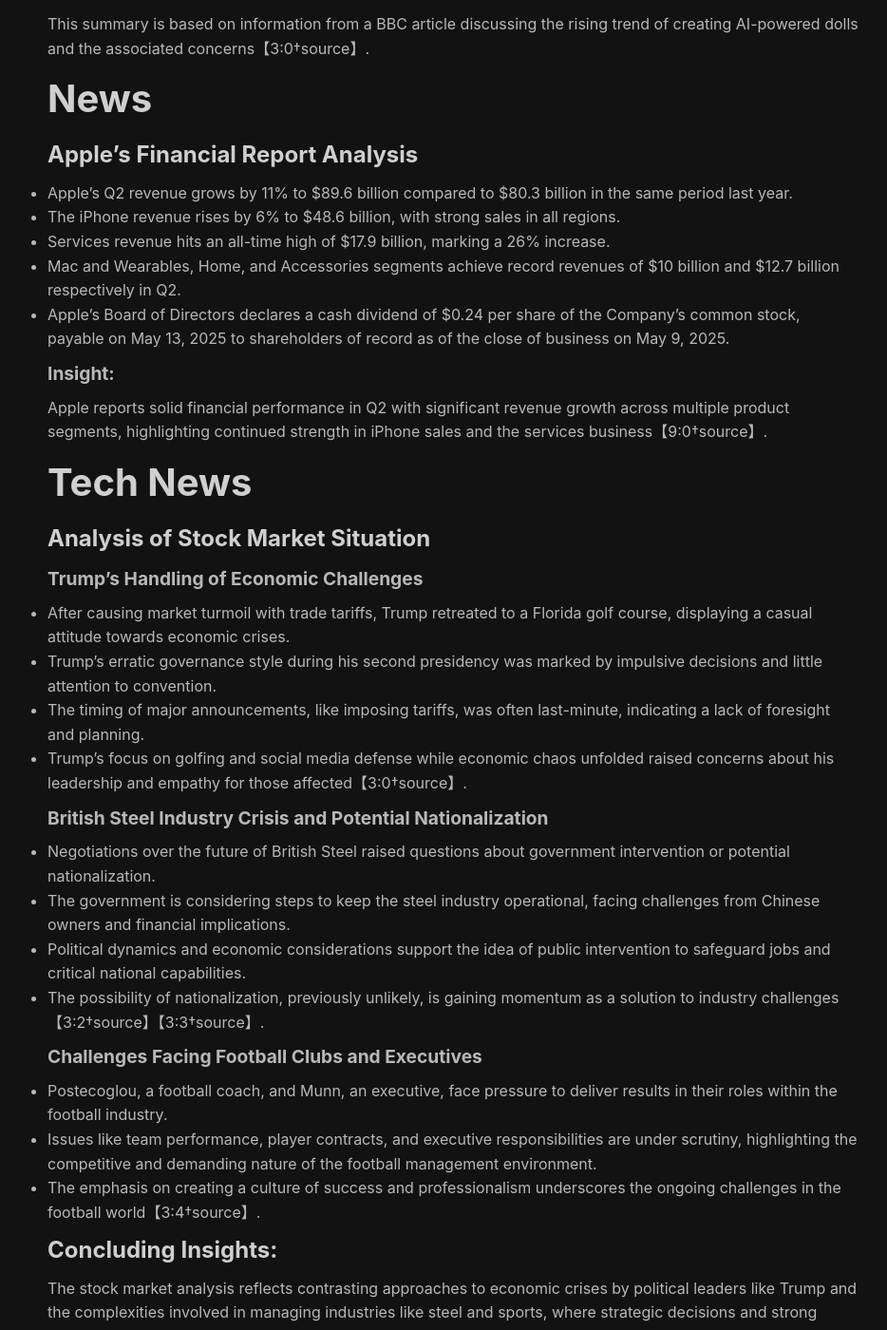
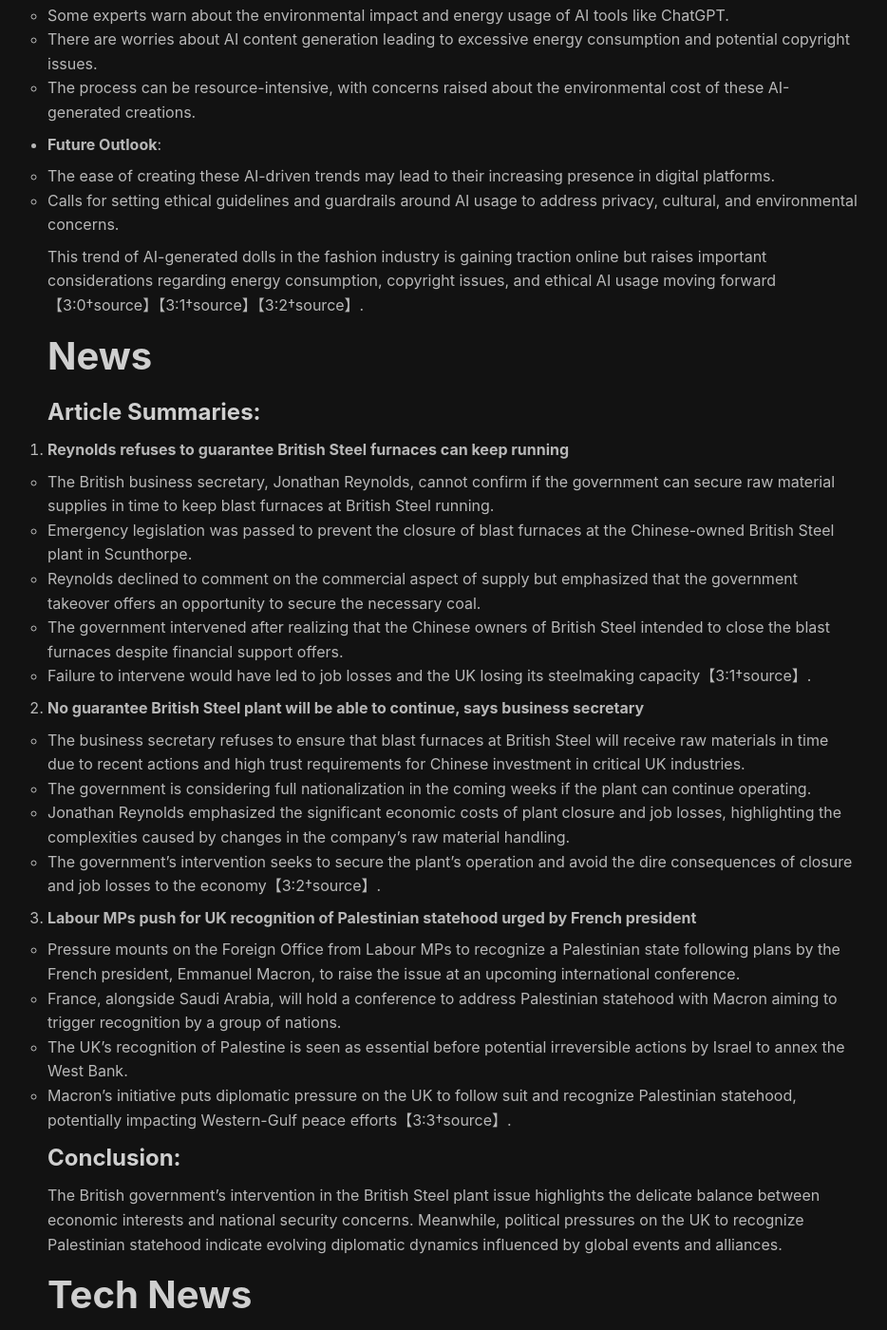
Before and after one commit to jonhadfield/jonhadfield.github.io, a Jekyll site: the page built from index.md, in a window 1280 px wide and 1400 px high, scrolled down 446 px. Shown: the whole window at 95% size, without its empty margins (163-1097 px from the left). Built offline with Jekyll 4.4.1, drawn with Linux system fonts in a browser that asks for light colours; nearby versions of some CDN libraries; some of the changed text lies outside the part shown.

Commit message:
update files.

```diff
--- a/index.md
+++ b/index.md
@@ -22,48 +22,59 @@ footer: false
 
 # Spurs News
 
-### Trending Concerns about AI-Powered Doll Trend
+### Trending in the Fashion Industry: AI-Generated Dolls
 
-- The trend involves using generative AI tools like ChatGPT to create miniature dolls and action figures of oneself, mimicking popular toys like Barbie.
-- Concerns are raised about the environmental impact of AI content generation, with mentions of excessive energy use and data center electricity consumption.
-- Criticism is voiced regarding potential privacy, cultural, and copyright issues related to the use of AI tools to create personalized dolls.
-- Despite the trend's popularity, experts suggest setting ethical guardrails for conscientious AI use to address these concerns.
+- **Overview of the Trend**:
+  - People are using generative AI tools like ChatGPT and Copilot to create miniature versions of themselves as dolls and action figures.
+  - The process involves uploading a picture along with written prompts specifying details like accessories, packaging, and personalization.
+  - Brands and influencers are also participating in this trend, creating mini-me versions.
 
-This summary is based on information from a BBC article discussing the rising trend of creating AI-powered dolls and the associated concerns【3:0†source】.
+- **Concerns and Criticisms**:
+  - Some experts warn about the environmental impact and energy usage of AI tools like ChatGPT.
+  - There are worries about AI content generation leading to excessive energy consumption and potential copyright issues.
+  - The process can be resource-intensive, with concerns raised about the environmental cost of these AI-generated creations.
+
+- **Future Outlook**:
+  - The ease of creating these AI-driven trends may lead to their increasing presence in digital platforms.
+  - Calls for setting ethical guidelines and guardrails around AI usage to address privacy, cultural, and environmental concerns.
+
+This trend of AI-generated dolls in the fashion industry is gaining traction online but raises important considerations regarding energy consumption, copyright issues, and ethical AI usage moving forward【3:0†source】【3:1†source】【3:2†source】.
 
 # News
 
-### Apple's Financial Report Analysis
+### Article Summaries:
 
-- Apple's Q2 revenue grows by 11% to $89.6 billion compared to $80.3 billion in the same period last year.
-- The iPhone revenue rises by 6% to $48.6 billion, with strong sales in all regions.
-- Services revenue hits an all-time high of $17.9 billion, marking a 26% increase.
-- Mac and Wearables, Home, and Accessories segments achieve record revenues of $10 billion and $12.7 billion respectively in Q2.
-- Apple's Board of Directors declares a cash dividend of $0.24 per share of the Company's common stock, payable on May 13, 2025 to shareholders of record as of the close of business on May 9, 2025.
+1. **Reynolds refuses to guarantee British Steel furnaces can keep running**
+    - The British business secretary, Jonathan Reynolds, cannot confirm if the government can secure raw material supplies in time to keep blast furnaces at British Steel running.
+    - Emergency legislation was passed to prevent the closure of blast furnaces at the Chinese-owned British Steel plant in Scunthorpe.
+    - Reynolds declined to comment on the commercial aspect of supply but emphasized that the government takeover offers an opportunity to secure the necessary coal.
+    - The government intervened after realizing that the Chinese owners of British Steel intended to close the blast furnaces despite financial support offers.
+    - Failure to intervene would have led to job losses and the UK losing its steelmaking capacity【3:1†source】.
 
-#### Insight:
-Apple reports solid financial performance in Q2 with significant revenue growth across multiple product segments, highlighting continued strength in iPhone sales and the services business【9:0†source】.
+2. **No guarantee British Steel plant will be able to continue, says business secretary**
+    - The business secretary refuses to ensure that blast furnaces at British Steel will receive raw materials in time due to recent actions and high trust requirements for Chinese investment in critical UK industries.
+    - The government is considering full nationalization in the coming weeks if the plant can continue operating.
+    - Jonathan Reynolds emphasized the significant economic costs of plant closure and job losses, highlighting the complexities caused by changes in the company's raw material handling.
+    - The government's intervention seeks to secure the plant's operation and avoid the dire consequences of closure and job losses to the economy【3:2†source】.
+
+3. **Labour MPs push for UK recognition of Palestinian statehood urged by French president**
+    - Pressure mounts on the Foreign Office from Labour MPs to recognize a Palestinian state following plans by the French president, Emmanuel Macron, to raise the issue at an upcoming international conference.
+    - France, alongside Saudi Arabia, will hold a conference to address Palestinian statehood with Macron aiming to trigger recognition by a group of nations.
+    - The UK's recognition of Palestine is seen as essential before potential irreversible actions by Israel to annex the West Bank.
+    - Macron's initiative puts diplomatic pressure on the UK to follow suit and recognize Palestinian statehood, potentially impacting Western-Gulf peace efforts【3:3†source】.
+
+### Conclusion:
+The British government's intervention in the British Steel plant issue highlights the delicate balance between economic interests and national security concerns. Meanwhile, political pressures on the UK to recognize Palestinian statehood indicate evolving diplomatic dynamics influenced by global events and alliances.
 
 # Tech News
 
-### Analysis of Stock Market Situation
+### Bitcoin Price Analysis
 
-#### Trump's Handling of Economic Challenges
-- After causing market turmoil with trade tariffs, Trump retreated to a Florida golf course, displaying a casual attitude towards economic crises.
-- Trump's erratic governance style during his second presidency was marked by impulsive decisions and little attention to convention.
-- The timing of major announcements, like imposing tariffs, was often last-minute, indicating a lack of foresight and planning.
-- Trump's focus on golfing and social media defense while economic chaos unfolded raised concerns about his leadership and empathy for those affected【3:0†source】.
+- Online users are using generative artificial intelligence tools like ChatGPT and Copilot to create miniature dolls of themselves, leveraging AI for this trend.
+- Despite the popularity of creating mini-me dolls, experts are cautioning about the energy and data consumption associated with AI that powers this trend.
+- The process involves uploading a picture along with written prompts to instruct the AI tool on the desired final appearance, mimicking toy packaging like Barbie figures.
+- Brands and influencers have joined this trend, personalizing the dolls with names, professions, and clothing choices, but the results can sometimes differ significantly from the original images.
+- Professor Gina Neff highlighted concerns about the environmental impact of AI-driven trends, mentioning the significant energy consumption and potential use of copyrighted data without compensation .
 
-#### British Steel Industry Crisis and Potential Nationalization
-- Negotiations over the future of British Steel raised questions about government intervention or potential nationalization.
-- The government is considering steps to keep the steel industry operational, facing challenges from Chinese owners and financial implications.
-- Political dynamics and economic considerations support the idea of public intervention to safeguard jobs and critical national capabilities.
-- The possibility of nationalization, previously unlikely, is gaining momentum as a solution to industry challenges【3:2†source】【3:3†source】.
-
-#### Challenges Facing Football Clubs and Executives
-- Postecoglou, a football coach, and Munn, an executive, face pressure to deliver results in their roles within the football industry.
-- Issues like team performance, player contracts, and executive responsibilities are under scrutiny, highlighting the competitive and demanding nature of the football management environment.
-- The emphasis on creating a culture of success and professionalism underscores the ongoing challenges in the football world【3:4†source】.
-
-### Concluding Insights:
-The stock market analysis reflects contrasting approaches to economic crises by political leaders like Trump and the complexities involved in managing industries like steel and sports, where strategic decisions and strong leadership are crucial in times of uncertainty. Nationalization of struggling industries emerges as a potential solution amid economic challenges.
+### Insight
+The increasing use of AI tools for creating personalized dolls raises not only entertainment but also environmental and ethical considerations due to the energy consumption and data usage involved.
```
